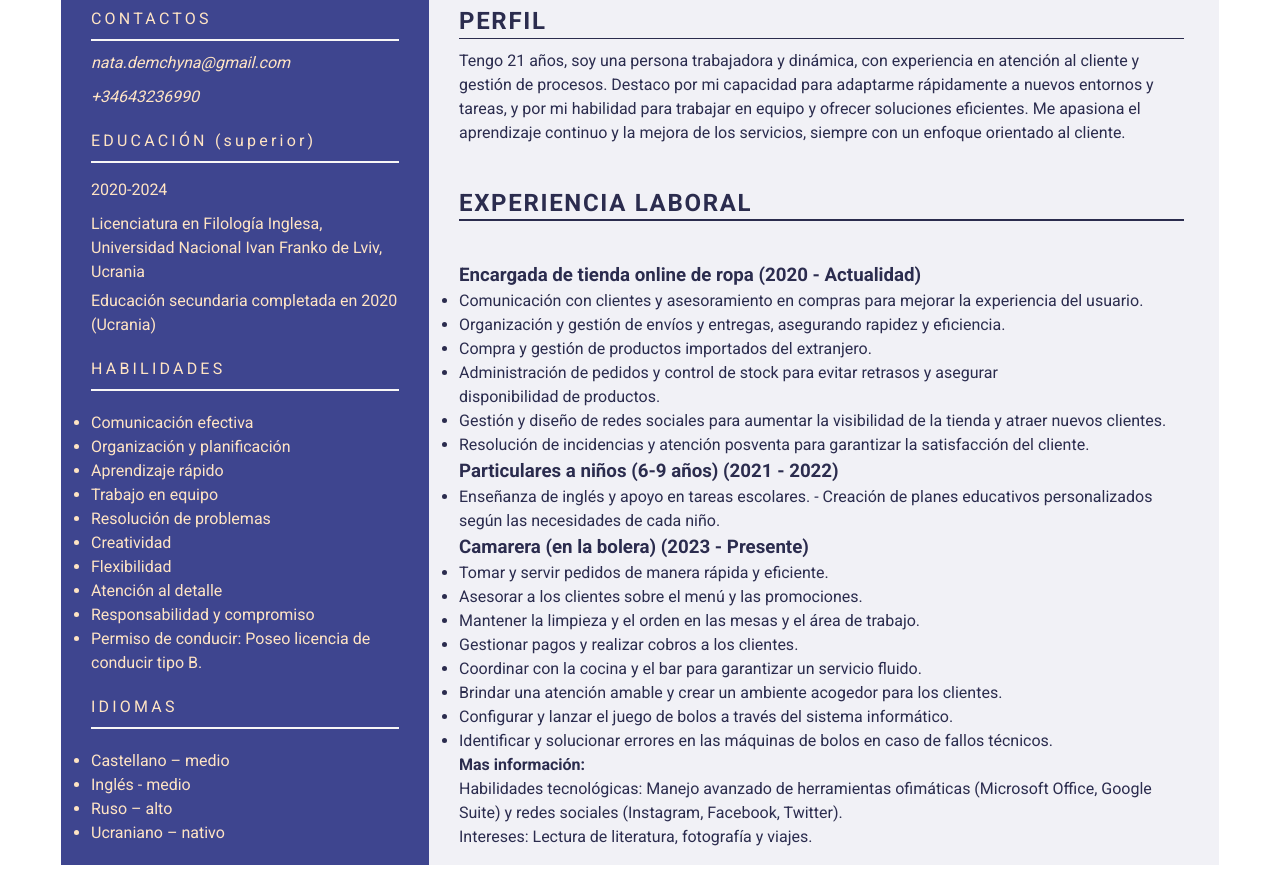
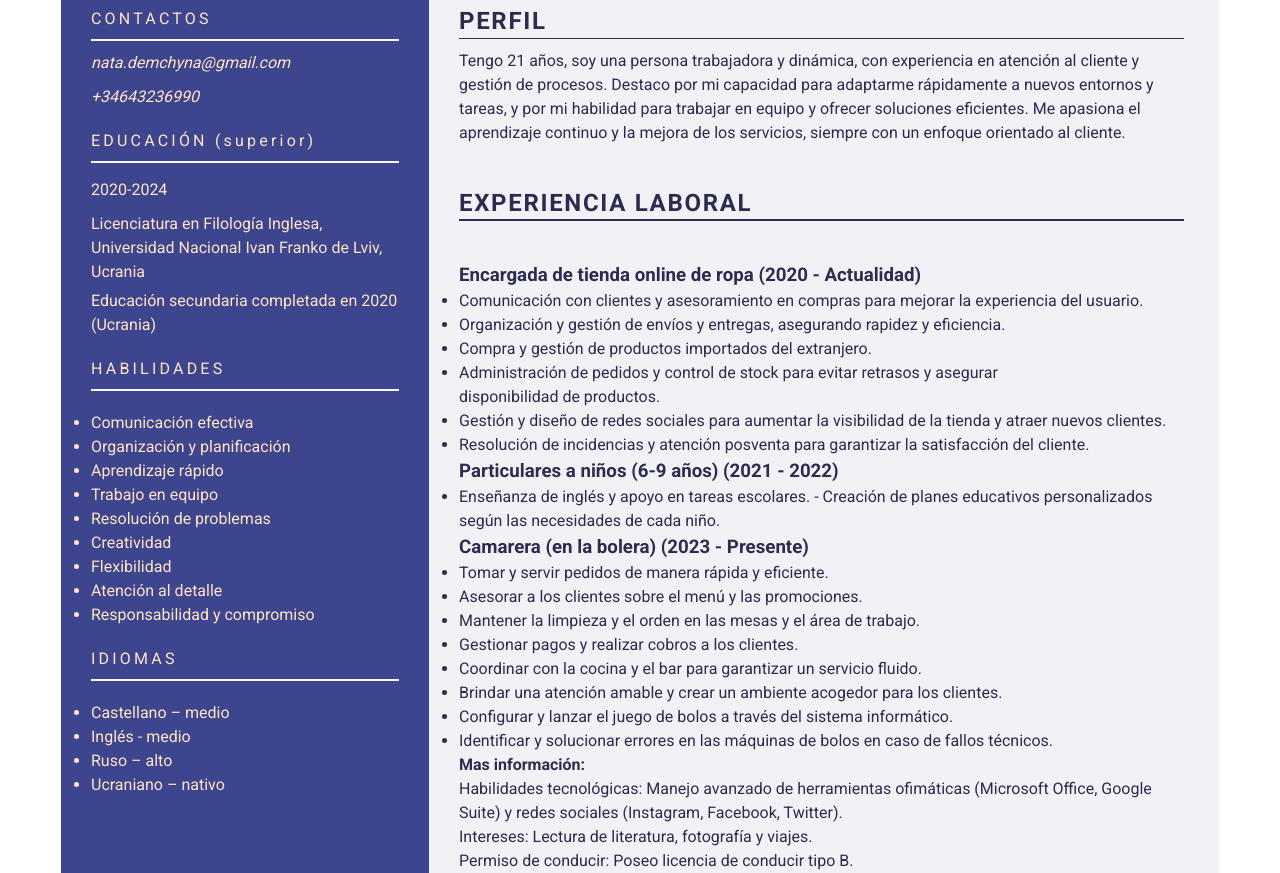
Before and after one commit to TarasDemkovych/resumeNataliia, a plain HTML site: page index.html in a window 1280 px wide. Shown: the part 233-1106 px from the top of the page. Drawn offline with nearby package versions, Linux system fonts and the light colour scheme.

Commit message:
resNataliia17.03.25new

```diff
--- a/index.html
+++ b/index.html
@@ -62,7 +62,7 @@
           <li>Flexibilidad</li>
           <li>Atención al detalle</li>
           <li>Responsabilidad y compromiso</li>
-          <li>Permiso de conducir: Poseo licencia de conducir tipo B.</li>
+
         </ul>
         <ul class="languages">
           <p class="idiomas">IDIOMAS</p>
@@ -132,6 +132,7 @@
                 y redes sociales (Instagram, Facebook, Twitter).</p>
                  <p>Intereses: Lectura
                 de literaturа, fotografía y viajes.</p>
+                <p>Permiso de conducir: Poseo licencia de conducir tipo B.</p>
         </div>
       </div>
     </div>
```
